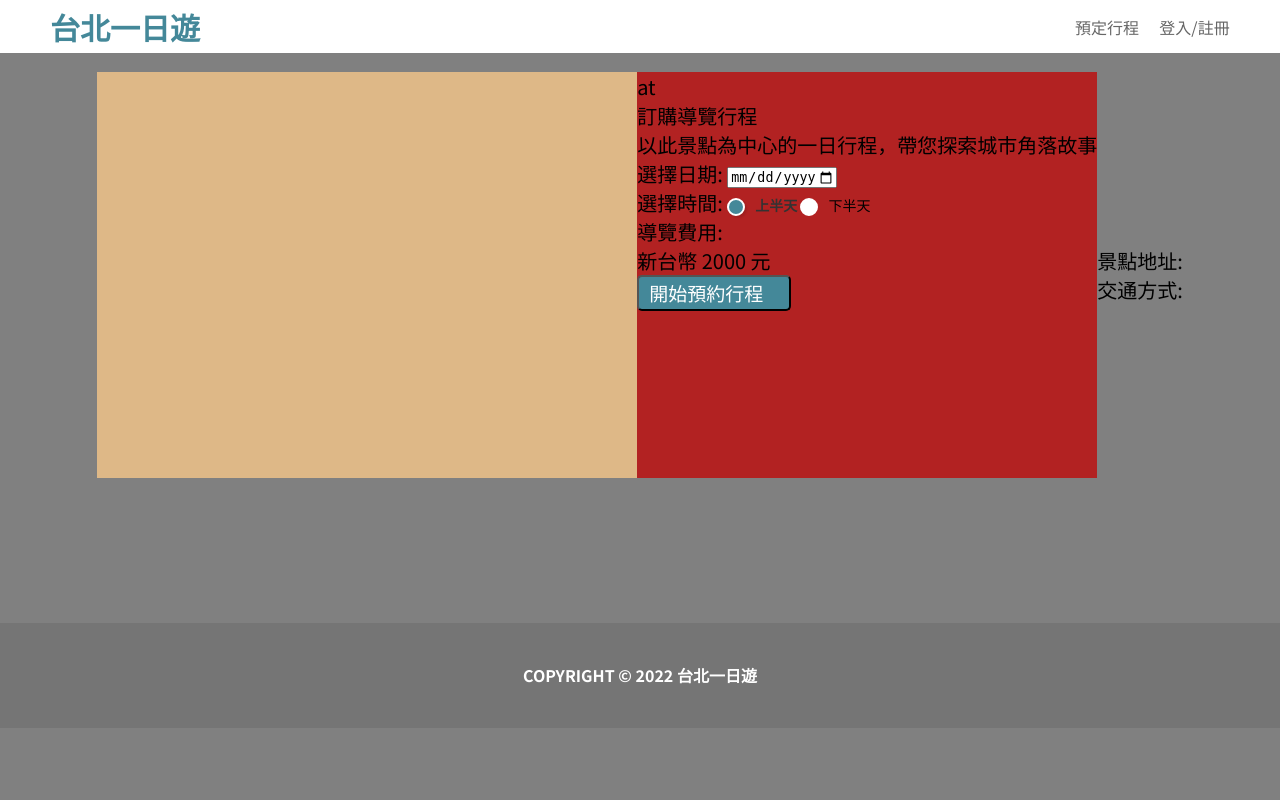
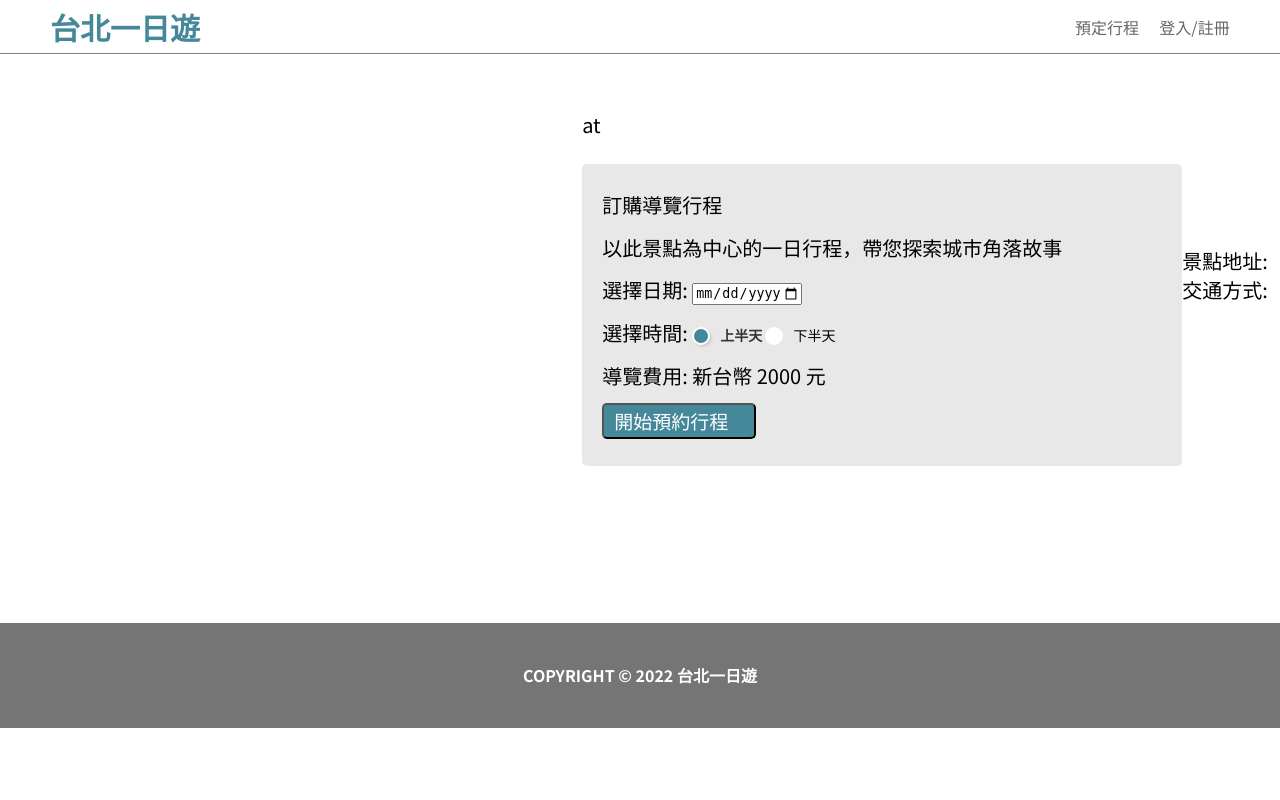
Before and after one commit to vivian-wj-lin/Day-Trip, a Flask app: page /attraction/1 in a window 1280 px wide. Run offline with Flask 2, Linux system fonts and the light colour scheme; data that the repository does not hold is empty.

Commit message:
attraction page draft

```diff
--- a/taipei-day-trip/templates/attraction.css
+++ b/taipei-day-trip/templates/attraction.css
@@ -1,7 +1,7 @@
 @import url(//fonts.googleapis.com/earlyaccess/notosanstc.css);
 html,
 body {
-  background-color: grey;
+  /* background-color: grey; */
   font-family: "Noto Sans TC", "微軟正黑體", sans-serif;
   width: 100%;
   height: 100%;
@@ -28,7 +28,7 @@ body {
   z-index: 999;
   display: flex;
   overflow: hidden;
-  position: absolute;
+  position: fixed;
   width: 100%;
   max-height: 54px;
   left: 0px;
@@ -41,7 +41,7 @@ body {
   margin-right: auto;
   position: fixed;
   background-color: #ffffff;
-  border-bottom: 1px solid grey;
+  border-bottom: 0.1px solid grey;
 }
 
 .frame1200 {
@@ -168,7 +168,7 @@ input[type="radio"]:checked + label span {
 }
 
 .the-upper-part {
-  background-color: burlywood;
+  /* background-color: burlywood; */
   flex-wrap: nowrap;
   display: flex;
   align-items: stretch;
@@ -286,9 +286,30 @@ mySlides fade {
   }
 }
 /* /////////////slide shows end */
+.the-upper-left {
+  margin-right: 15px;
+}
 .the-upper-right {
-  background-color: firebrick;
+  display: grid;
+  align-items: center;
+  margin-left: 15px;
+  /* background-color: firebrick; */
   /* text-align: justify; */
+}
+.att-name {
+  margin-top: 0;
+}
+.booking-process {
+  /* position: absolute; */
+  width: 600px;
+  height: 302px;
+  /* left: 0px;
+  top: 90px; */
+  background: #e8e8e8;
+  border-radius: 5px;
+  display: grid;
+  align-items: center;
+  padding: 20px;
 }
 
 .morning,
--- a/taipei-day-trip/templates/attraction.html
+++ b/taipei-day-trip/templates/attraction.html
@@ -57,11 +57,9 @@
         <div class="cat-and-mrt">
           <span class="cat"></span> at <span class="mrt"></span>
         </div>
-        <div class="details">
-          <div class="headline">
-            訂購導覽行程
-            <div>以此景點為中心的一日行程，帶您探索城市角落故事</div>
-          </div>
+        <div class="booking-process">
+          <div class="headline">訂購導覽行程</div>
+          <div>以此景點為中心的一日行程，帶您探索城市角落故事</div>
 
           <div class="date-selector">
             <label for="start">選擇日期: </label>
@@ -118,7 +116,7 @@
 
           <div class="prices">
             導覽費用:
-            <div class="price">新台幣 2000 元</div>
+            <span class="price">新台幣 2000 元</span>
           </div>
           <button class="bookingBtn">開始預約行程</button>
         </div>
```
